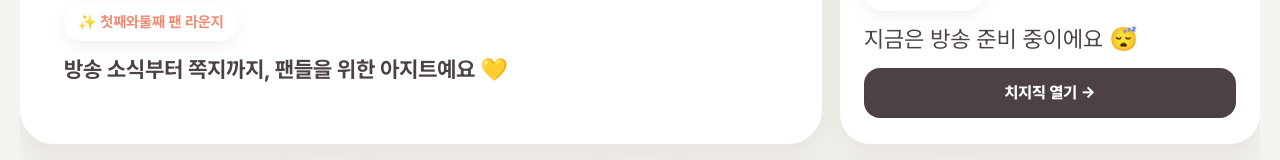
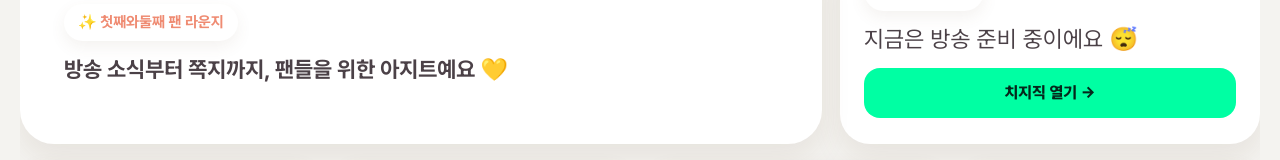
Before and after one commit to hyeonuk412/firstandsecondlounge, a Next.js app: page / in a window 1280 px wide. Shown: the part 156-316 px from the top of the page. Built offline with nearby package versions, Linux system fonts and the light colour scheme; no server answers; a web font is replaced by a local one.

Commit message:
Make 치지직 열기 button chzzk mint green
Co-Authored-By: Claude Opus 4.8 <noreply@anthropic.com>

```diff
--- a/app/globals.css
+++ b/app/globals.css
@@ -3348,7 +3348,7 @@ body:has(.cc-home) {
   margin-top: auto;
   display: inline-flex; align-items: center; justify-content: center;
   min-height: 50px; border-radius: 16px;
-  background: var(--cc-ink); color: #fff;
+  background: #00ffa3; color: #05271b;
   font-weight: 800; font-size: 16px;
   transition: transform 0.12s ease, background 0.15s ease;
 }
```
